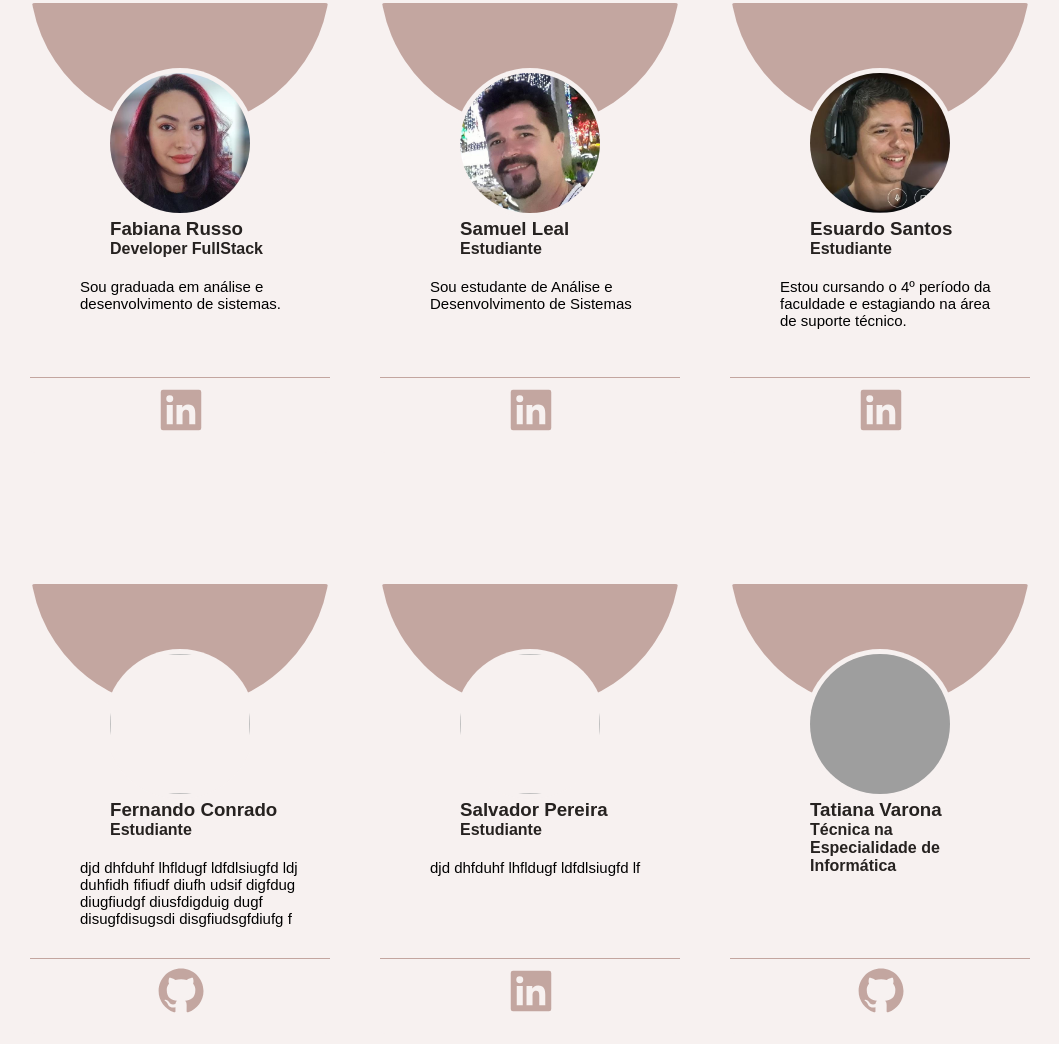
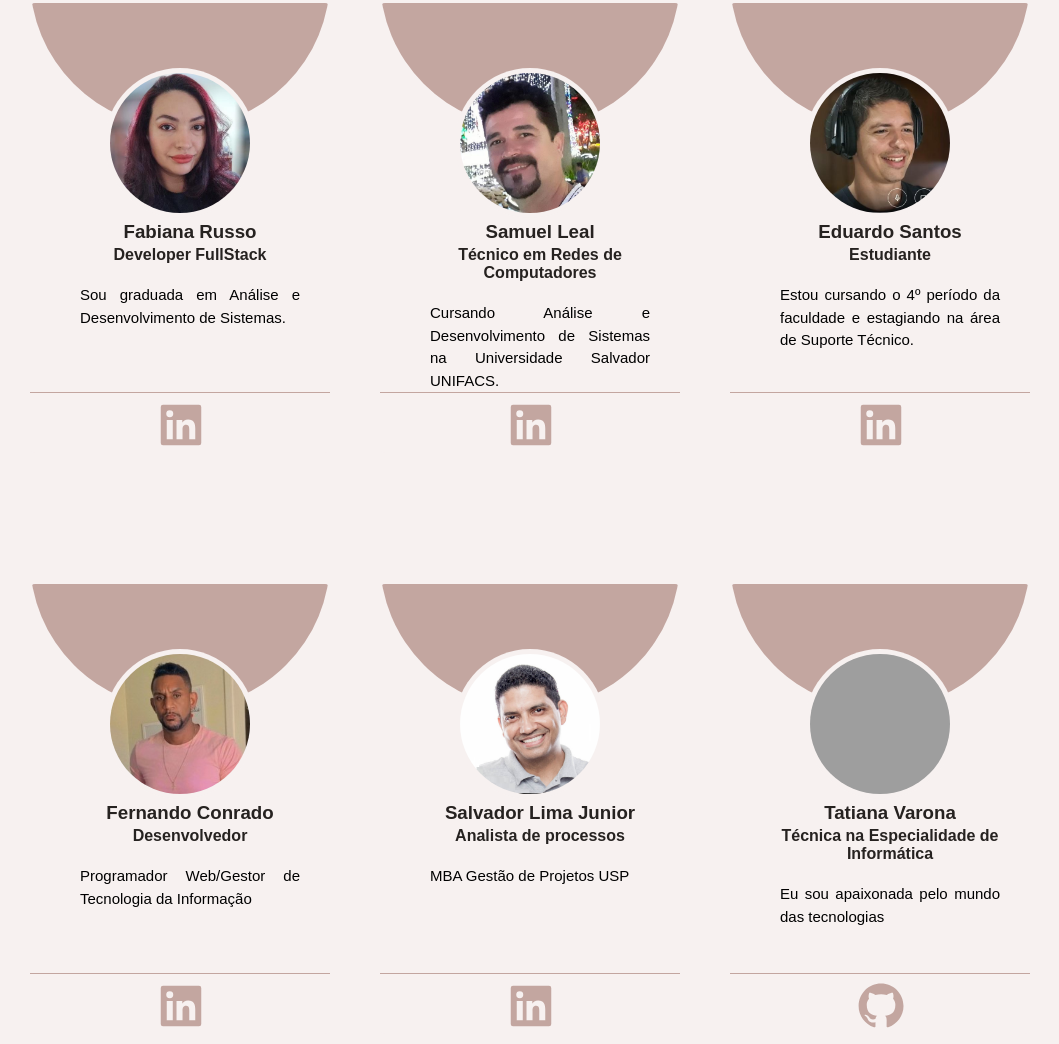
Before and after one commit to Tativv/TCC-re-Start, a plain HTML site: page equipo.html in a window 1280 px wide. Shown: the part 92-1136 px from the top of the page, without its empty margins (110-1169 px from the left). Drawn offline with Linux system fonts and the light colour scheme; grey boxes are pictures that could not be loaded.

Commit message:
update code

```diff
--- a/assets/app.js
+++ b/assets/app.js
@@ -2,6 +2,7 @@ const inputFile = document.getElementById("input-file");
 const uploadBtn = document.getElementById("upload-btn");
 const imgView = document.getElementById("img-view");
 const dropArea = document.getElementById("drop-area")
+
 
 
 // Configurar as credenciales de AWS
@@ -14,7 +15,7 @@ AWS.config.update({
 
 const s3 = new AWS.S3();
 
-function uploadImage() {
+async function uploadImage() {
     const file = inputFile.files[0];
     if (!file) {
         alert('Selecione um arquivo');
@@ -24,12 +25,14 @@ function uploadImage() {
     // Especificar la carpeta dentro del bucket
     const folder = 'imagens/';
     const params = {
-        Bucket: 'grupo1-restart-brpor1',
+        Bucket: 'trabajofinalcd',
         Key: folder + file.name,
         ContentType: file.type,
         Body: file,
         ACL: 'public-read' // Opcional: establece los permisos del archivo
     };
+
+
 
     s3.upload(params, function(err, data) {
         if (err) {
--- a/assets/styles.css
+++ b/assets/styles.css
@@ -48,13 +48,14 @@ a {
 }
 
 #drop-area {
+
     width: 550px;
     height: 350px;
     padding: 20px;
     background: #c3a6a0;
     text-align: center;
     border-radius: 20px;
-    margin-left: 100px;
+    margin-left: 30%;
 
 }
 
@@ -160,24 +161,27 @@ a {
 }
 
 .card .description {
-    height: 250px;
+    height: 265px;
     padding: 90px 30px 30px 50px;
     border-bottom: solid 1px #c3a6a0;
 }
 
 .card .description h3 {
     color: #262220;
-    padding-left: 30px;
+    text-align: center;
+    line-height: 1.5em;
 }
 
 .card .description h4 {
     color: #262220;
-    padding-left: 30px;
+    text-align: center;
 }
 
 .card .description p {
     margin-top: 20px;
     font-size: 15px;
+    line-height: 1.5em;
+    text-align: justify;
 }
 
 .card .contact {
@@ -189,7 +193,6 @@ a {
 
 .card .contact a {
     text-decoration: none;
-
     padding: 5px 20px;
     border-radius: 5px;
 }
--- a/equipo.html
+++ b/equipo.html
@@ -32,7 +32,7 @@
             <div class="description">
                 <h3>Fabiana Russo</h3>
                 <h4>Developer FullStack</h4>
-                <p>Sou graduada em análise e desenvolvimento de sistemas.</p>
+                <p>Sou graduada em Análise e Desenvolvimento de Sistemas.</p>
             </div>
             <div class="contact">
                 <a href="https://www.linkedin.com/in/fabiana-russo/" target="_blank"><img src="assets/img/linkedin-square-logo-60.png"></a>
@@ -49,8 +49,8 @@
             </div>
             <div class="description">
                 <h3>Samuel Leal</h3>
-                <h4>Estudiante</h4>
-                <p>Sou estudante de Análise e Desenvolvimento de Sistemas</p>
+                <h4>Técnico em Redes de Computadores</h4>
+                <p>Cursando Análise e Desenvolvimento de Sistemas na Universidade Salvador UNIFACS.</p>
             </div>
             <div class="contact">
                 <a href="https://www.linkedin.com/in/samuel-leal-santos-8642599/" target="_blank"><img src="assets/img/linkedin-square-logo-60.png"></a>
@@ -66,9 +66,9 @@
                 </div>
             </div>
             <div class="description">
-                <h3>Esuardo Santos</h3>
+                <h3>Eduardo Santos</h3>
                 <h4>Estudiante</h4>
-                <p> Estou cursando o 4º período da faculdade e estagiando na área de suporte técnico.</p>
+                <p> Estou cursando o 4º período da faculdade e estagiando na área de Suporte Técnico.</p>
             </div>
             <div class="contact">
                 <a href="https://www.linkedin.com/in/eduardo-s-840204206/" target="_blank"><img src="assets/img/linkedin-square-logo-60.png"></a>
@@ -80,17 +80,17 @@
                 <div class="head">
                     <div class="circle">
                         <div class="img">
-                            <img src="" alt="">
+                            <img src="assets/img/Fernando Conrado.jpeg" alt="">
                         </div>
                     </div>
                 </div>
                 <div class="description">
                     <h3>Fernando Conrado</h3>
-                    <h4>Estudiante</h4>
-                    <p>djd dhfduhf lhfldugf ldfdlsiugfd ldj duhfidh fifiudf diufh udsif digfdug diugfiudgf diusfdigduig dugf disugfdisugsdi disgfiudsgfdiufg f</p>
+                    <h4>Desenvolvedor</h4>
+                    <p>Programador Web/Gestor de Tecnologia da Informação</p>
                 </div>
                 <div class="contact">
-                    <a href="https://github.com/Devopiajiu"><img src="assets/img/github-logo-60.png"></a>
+                    <a href="https://www.linkedin.com/in/fernando-conrado-286535281/?utm_source=share&utm_campaign=share_via&utm_content=profile&utm_medium=android_app" target="_blank"><img src="assets/img/linkedin-square-logo-60.png"></a>
             </div>
             </div>
 
@@ -98,17 +98,17 @@
                 <div class="head">
                     <div class="circle">
                         <div class="img">
-                            <img src="" alt="">
+                            <img src="assets/img/Salvador Lima.jpg" alt="">
                         </div>
                     </div>
                 </div>
                 <div class="description">
-                    <h3>Salvador Pereira</h3>
-                    <h4>Estudiante</h4>
-                    <p>djd dhfduhf lhfldugf ldfdlsiugfd lf</p>
+                    <h3>Salvador Lima Junior</h3>
+                    <h4>Analista de processos</h4>
+                    <p>MBA Gestão de Projetos USP</p>
                 </div>
                 <div class="contact">
-                    <a href="#"><img src="assets/img/linkedin-square-logo-60.png"></a>
+                    <a href="https://www.linkedin.com/in/salvador-lima-junior-5a657b165/?utm_source=share&utm_campaign=share_via&utm_content=profile&utm_medium=ios_app" target="_blank"><img src="assets/img/linkedin-square-logo-60.png"></a>
             </div>
             </div>
 
@@ -123,6 +123,7 @@
                 <div class="description">
                     <h3>Tatiana Varona</h3>
                     <h4>Técnica na Especialidade de Informática</h4>
+                    <p>Eu sou apaixonada pelo mundo das tecnologias</p>
                 </div>
                 <div class="contact">
                     <a href="https://github.com/Tativv" target="_blank"><img src="assets/img/github-logo-60.png"></a>
```
Also changed, not shown: index.html (+1 -2 lines), assets/img/Fernando Conrado.jpeg (added), assets/img/Salvador Lima.jpg (added).
